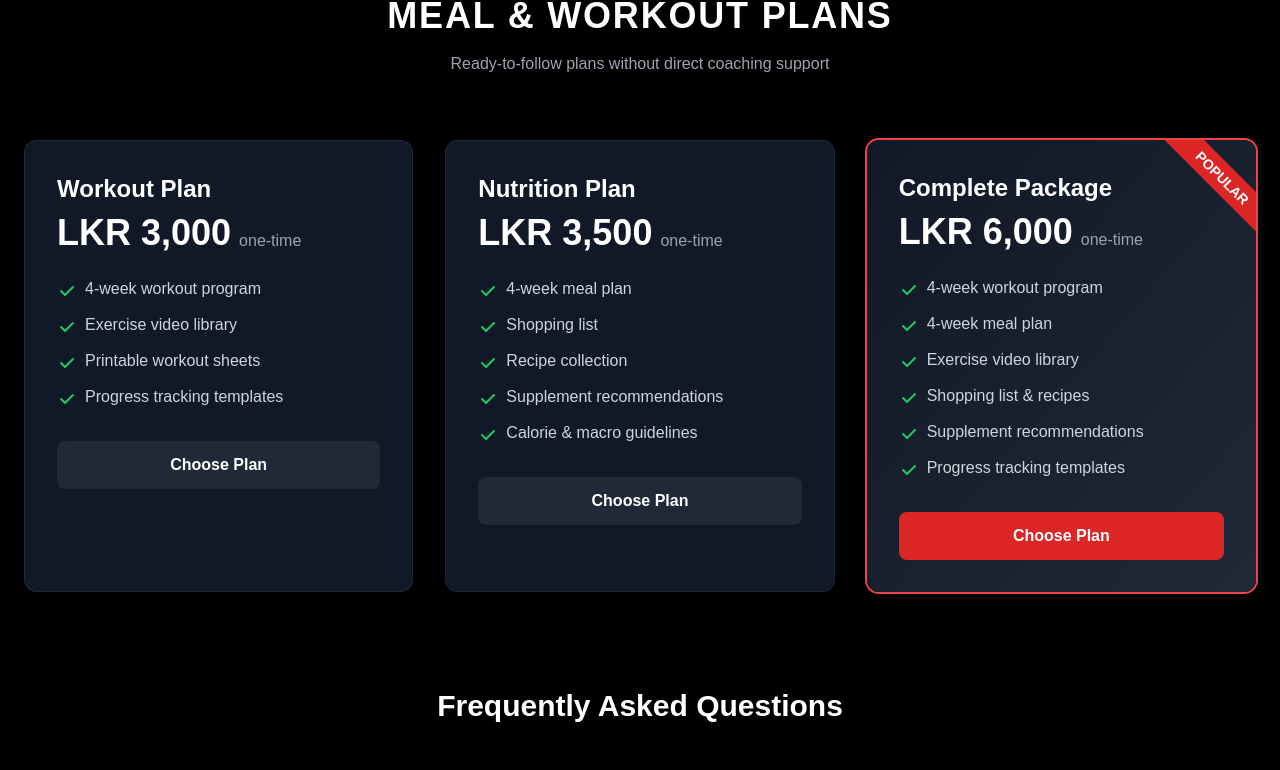
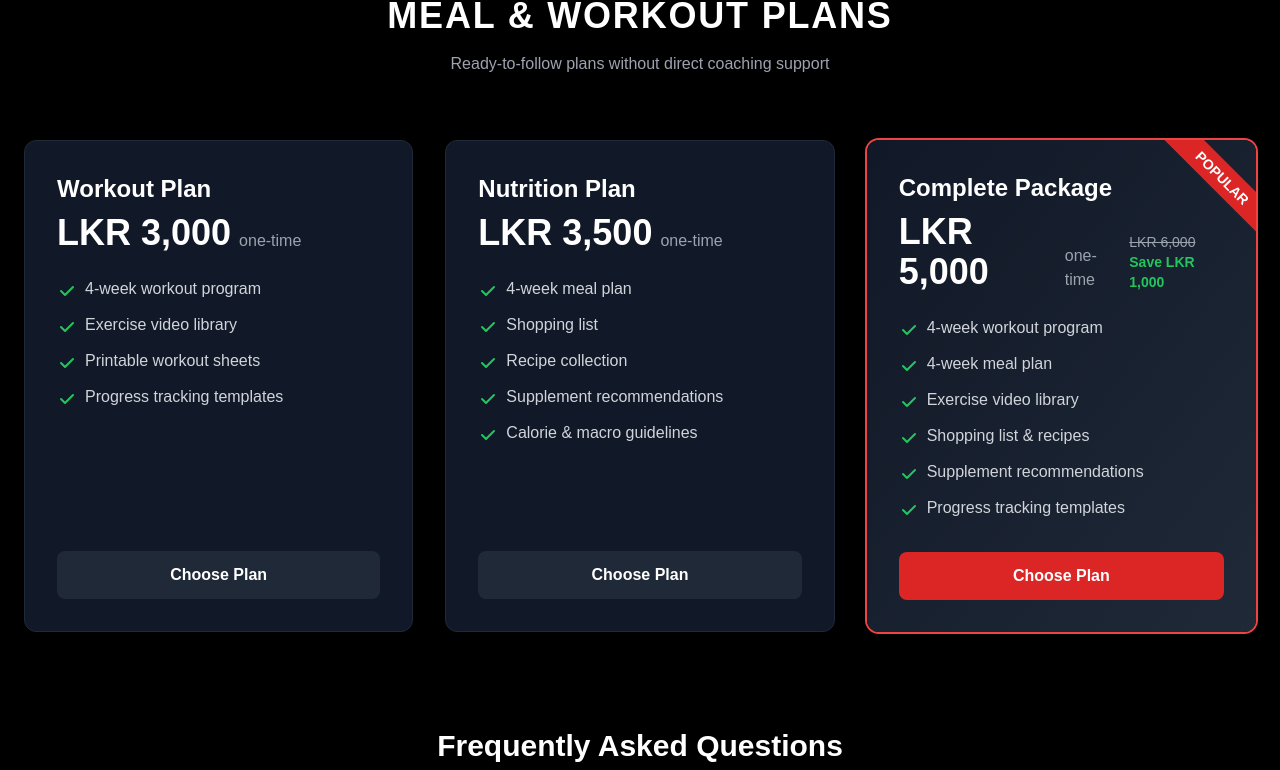
Before and after one commit to costa-tech/GYM-TRAINER-WEBSITE, a React (Vite) app: page /packages in a window 1280 px wide. Shown: the part 1952-2722 px from the top of the page. Built offline with nearby package versions, Linux system fonts and the light colour scheme.

Commit message:
feat: update package pricing with discounts, fix image path, and enhance splash screen logic

```diff
--- a/css/style.css
+++ b/css/style.css
@@ -744,6 +744,6 @@ main {
 }
 
 /* Ensure hero sections on inner pages have proper spacing */
-.min-h-[60vh] {
+.min-h-\[60vh\] {
   min-height: calc(60vh + var(--navbar-height, 0px));
 }
--- a/src/components/Packages.jsx
+++ b/src/components/Packages.jsx
@@ -100,8 +100,10 @@ const packageCategories = [
       },
       {
         name: "Complete Package",
-        price: "LKR 6,000",
+        price: "LKR 5,000",
+        originalPrice: "LKR 6,000",
         period: "one-time",
+        discount: "Save LKR 1,000",
         features: [
           "4-week workout program",
           "4-week meal plan",
@@ -188,7 +190,7 @@ const Packages = () => {
                     whileInView={{ opacity: 1, y: 0 }}
                     viewport={{ once: true }}
                     transition={{ delay: 0.1 * pkgIndex }}
-                    className={`relative overflow-hidden rounded-xl ${pkg.highlight ? 'bg-gradient-to-br from-gray-900 to-gray-800 ring-2 ring-red-500' : 'bg-gray-900 border border-gray-800'}`}
+                    className={`relative overflow-hidden rounded-xl ${pkg.highlight ? 'bg-gradient-to-br from-gray-900 to-gray-800 ring-2 ring-red-500' : 'bg-gray-900 border border-gray-800'} flex flex-col`}
                   >
                     {pkg.highlight && (
                       <div className="absolute -right-10 top-6 rotate-45 bg-red-600 text-white px-10 py-1 text-sm font-bold">
@@ -196,14 +198,22 @@ const Packages = () => {
                       </div>
                     )}
 
-                    <div className="p-8">
+                    <div className="p-8 flex flex-col flex-grow">
                       <h3 className="text-2xl font-bold mb-2">{pkg.name}</h3>
                       <div className="flex items-end mb-6">
                         <span className="text-4xl font-black">{pkg.price}</span>
                         <span className="text-gray-400 ml-2">{pkg.period}</span>
+
+                        {/* Show discount if available */}
+                        {pkg.originalPrice && (
+                          <div className="flex flex-col ml-2">
+                            <span className="text-gray-400 line-through text-sm">{pkg.originalPrice}</span>
+                            <span className="text-green-500 text-sm font-bold">{pkg.discount}</span>
+                          </div>
+                        )}
                       </div>
 
-                      <ul className="space-y-3 mb-8">
+                      <ul className="space-y-3 mb-8 flex-grow">
                         {pkg.features.map((feature, featureIndex) => (
                           <li key={featureIndex} className="flex items-start">
                             <svg className="w-5 h-5 text-green-500 mr-2 mt-1 flex-shrink-0" fill="currentColor" viewBox="0 0 20 20">
@@ -224,7 +234,7 @@ const Packages = () => {
                           pkg.highlight
                             ? 'bg-red-600 hover:bg-red-700 text-white'
                             : 'bg-gray-800 hover:bg-gray-700 text-white'
-                        }`}
+                        } mt-auto`}
                       >
                         Choose Plan
                       </motion.a>
--- a/src/components/Reviews.jsx
+++ b/src/components/Reviews.jsx
@@ -9,7 +9,7 @@ const reviews = [
     review: "Transformed my life completely! Lost 10kg in 6 months and shaped my body with their personalized training program.",
     rating: 5,
     program: "Personal Training",
-    beforeImage: "\images\hirubefore.jpg",
+    beforeImage: "/images/hirubefore.jpg", // Fix the path by adding forward slash
     afterImage: "https://images.unsplash.com/photo-1622253692010-333f2da6031d?ixlib=rb-1.2.1&auto=format&fit=crop&w=800&q=80",
     duration: "6 months"
   },
--- a/src/components/SplashScreen.jsx
+++ b/src/components/SplashScreen.jsx
@@ -2,28 +2,25 @@ import React, { useEffect, useState } from 'react';
 import { motion } from 'framer-motion';
 
 const SplashScreen = ({ onComplete }) => {
-  const [isTimedOut, setIsTimedOut] = useState(false);
+  // Remove the unused variable declaration
 
   // Use multiple approaches to ensure the splash screen completes
   useEffect(() => {
     // Primary timer
     const primaryTimer = setTimeout(() => {
       console.log('Primary timer completed');
-      setIsTimedOut(true);
       onComplete();
     }, 2500);
 
     // Backup timer (in case primary fails)
     const backupTimer = setTimeout(() => {
       console.log('Backup timer triggered');
-      setIsTimedOut(true);
       onComplete();
     }, 4000);
 
     // Extreme fallback
     const emergencyTimer = setTimeout(() => {
       console.log('Emergency timer triggered');
-      setIsTimedOut(true);
       onComplete();
     }, 6000);
 
@@ -31,7 +28,6 @@ const SplashScreen = ({ onComplete }) => {
     const handleLoad = () => {
       console.log('Window load event triggered');
       setTimeout(() => {
-        setIsTimedOut(true);
         onComplete();
       }, 1000);
     };
@@ -49,7 +45,6 @@ const SplashScreen = ({ onComplete }) => {
   // Handle manual skip
   const handleSkip = () => {
     console.log('Manual skip triggered');
-    setIsTimedOut(true);
     onComplete();
   };
 
```
